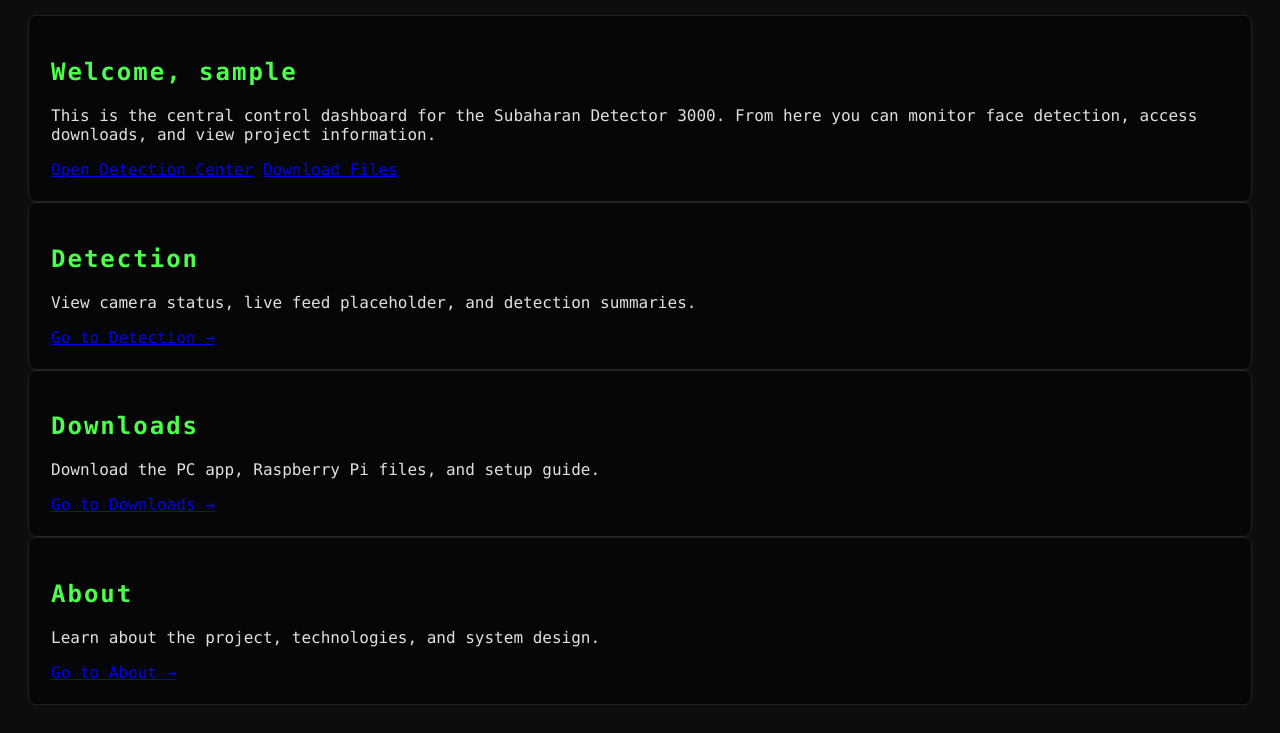
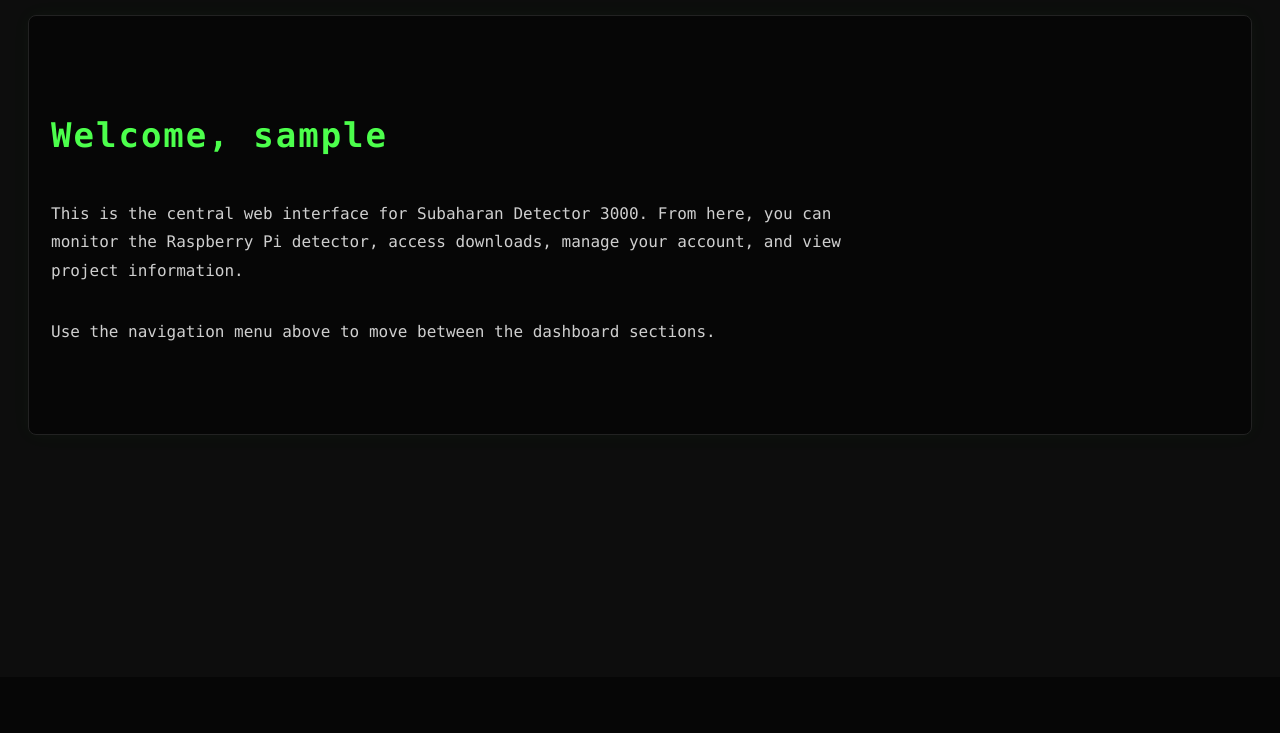
Before and after one commit to Ture665/subadetect3000, a FastAPI app: page /dashboard in a window 1280 px wide. Shown: the part 123-856 px from the top of the page. After the commit the page ends 558 px from the top, so only its background shows below. Run offline with FastAPI, Linux system fonts and the light colour scheme; the visitor is signed in with stand-in values (Sample User, id 1); parts of the project's set-up code (start-up, migrations or seed data) failed here and were passed over.

Commit message:
polished detection and welcome

```diff
--- a/static/css/style.css
+++ b/static/css/style.css
@@ -707,3 +707,26 @@ nav > a {
 .hint a:hover {
   color: white;
 }
+
+.full-width-link {
+  display: block;
+  text-align: center;
+  margin-top: 12px;
+}
+
+.welcome-only-card {
+  min-height: 420px;
+  display: flex;
+  flex-direction: column;
+  justify-content: center;
+}
+
+.welcome-only-card h2 {
+  font-size: 34px;
+}
+
+.welcome-only-card p {
+  max-width: 850px;
+  line-height: 1.8;
+  color: #cfcfcf;
+}
--- a/templates/dashboard.html
+++ b/templates/dashboard.html
@@ -1,40 +1,17 @@
 {% extends "base.html" %} {% block page_title %}◈ SUBAHARAN DETECTOR 3000{%
 endblock %} {% block page_subtitle %}Web Control Center{% endblock %} {% block
 content %}
+<main class="welcome-layout">
+  <section class="card hero-card welcome-only-card">
+    <h2>Welcome, {{ username }}</h2>
 
-<main class="welcome-layout">
-  <section class="card hero-card">
-    <h2>Welcome, {{ username }}</h2>
     <p>
-      This is the central control dashboard for the Subaharan Detector 3000.
-      From here you can monitor face detection, access downloads, and view
-      project information.
+      This is the central web interface for Subaharan Detector 3000. From here,
+      you can monitor the Raspberry Pi detector, access downloads, manage your
+      account, and view project information.
     </p>
 
-    <div class="hero-actions">
-      <a class="button-link" href="/detection">Open Detection Center</a>
-      <a class="button-link secondary" href="/downloads">Download Files</a>
-    </div>
-  </section>
-
-  <section class="quick-grid">
-    <div class="card">
-      <h2>Detection</h2>
-      <p>View camera status, live feed placeholder, and detection summaries.</p>
-      <a href="/detection">Go to Detection →</a>
-    </div>
-
-    <div class="card">
-      <h2>Downloads</h2>
-      <p>Download the PC app, Raspberry Pi files, and setup guide.</p>
-      <a href="/downloads">Go to Downloads →</a>
-    </div>
-
-    <div class="card">
-      <h2>About</h2>
-      <p>Learn about the project, technologies, and system design.</p>
-      <a href="/about">Go to About →</a>
-    </div>
+    <p>Use the navigation menu above to move between the dashboard sections.</p>
   </section>
 </main>
 {% endblock %}
```
Also changed, not shown: templates/detection.html (+14 -19 lines).
